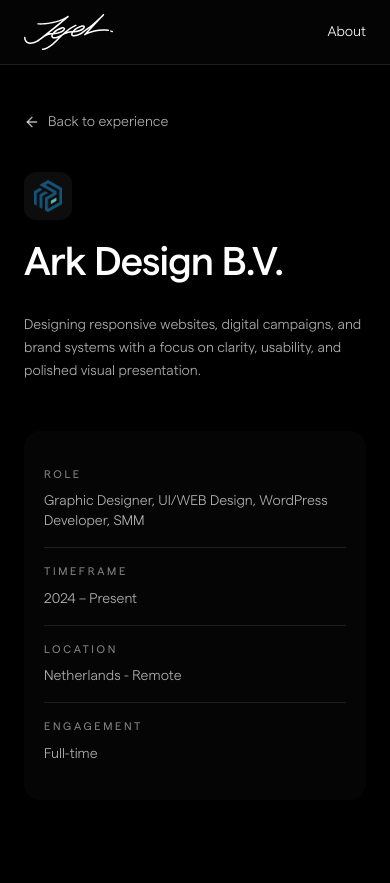
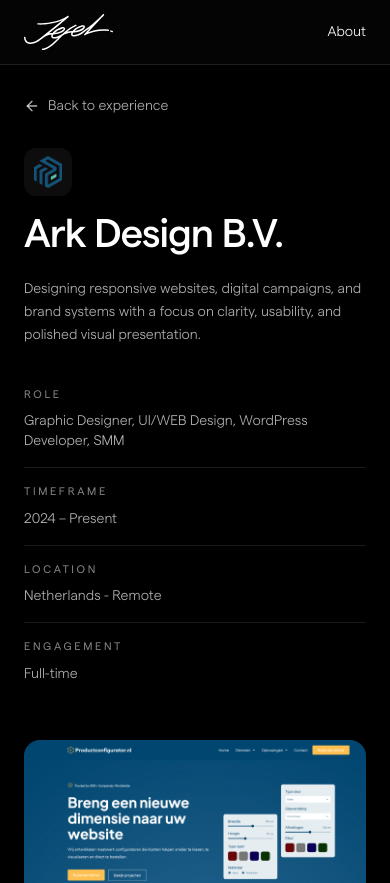
Before and after one commit to jefel-design/jefel-espanola, a React (Vite) app: page /experience/ark-design in a window 390 px wide. Shown: the top 883 px of the page. Built offline with nearby package versions, Linux system fonts and the light colour scheme.

Commit message:
Polish experience detail mobile layout

```diff
--- a/src/components/ExperienceDetailPage.tsx
+++ b/src/components/ExperienceDetailPage.tsx
@@ -66,19 +66,19 @@ export function ExperienceDetailPage() {
         backgroundColor: "var(--bg-primary)",
       }}
     >
-      <div className="max-w-5xl mx-auto px-6 lg:px-10 pt-28 pb-16 md:pt-32 md:pb-24">
+      <div className="max-w-5xl mx-auto px-6 lg:px-10 pt-24 pb-14 md:pt-32 md:pb-24">
         <Link
           to="/#experience"
-          className="mb-10 inline-flex items-center gap-2 text-sm font-light transition-colors duration-300 hover:text-[var(--text-primary)]"
+          className="mb-8 inline-flex items-center gap-2 text-sm font-light transition-colors duration-300 hover:text-[var(--text-primary)] md:mb-10"
           style={{ color: "var(--text-secondary)" }}
         >
           <ArrowLeft size={16} />
           Back to experience
         </Link>
 
-        <div className="grid gap-12 pb-14 md:gap-14 lg:grid-cols-[minmax(0,1.6fr)_minmax(280px,0.9fr)]">
+        <div className="grid gap-6 pb-6 md:gap-14 md:pb-14 lg:grid-cols-[minmax(0,1.6fr)_minmax(280px,0.9fr)]">
           <div className="max-w-3xl">
-            <div className="mb-6 flex items-center gap-3">
+            <div className="mb-5 flex items-center gap-3 md:mb-6">
               <div
                 className="flex h-12 w-12 items-center justify-center overflow-hidden rounded-xl"
                 style={{ backgroundColor: "var(--card-tag-bg)" }}
@@ -106,7 +106,7 @@ export function ExperienceDetailPage() {
             </h1>
 
             <p
-              className="mt-8 max-w-2xl text-sm font-light leading-relaxed md:text-[0.95rem]"
+              className="mt-6 max-w-2xl text-sm font-light leading-relaxed md:mt-8 md:text-[0.95rem]"
               style={{ color: "var(--text-secondary)" }}
             >
               {experience.summary}
@@ -114,10 +114,7 @@ export function ExperienceDetailPage() {
           </div>
 
           <aside
-            className="rounded-2xl p-5 md:p-6"
-            style={{
-              backgroundColor: "rgba(255,255,255,0.02)",
-            }}
+            className="w-full"
           >
             <MetadataItem label="Role" value={experience.role} />
             <MetadataItem label="Timeframe" value={experience.timeframe} />
@@ -126,7 +123,7 @@ export function ExperienceDetailPage() {
           </aside>
         </div>
 
-        <div className="pt-14">
+        <div className="pt-4 md:pt-14">
           <div className="grid grid-cols-1 gap-6 md:grid-cols-2 xl:grid-cols-3">
             {experience.projects.map((project) => (
               <button
```
